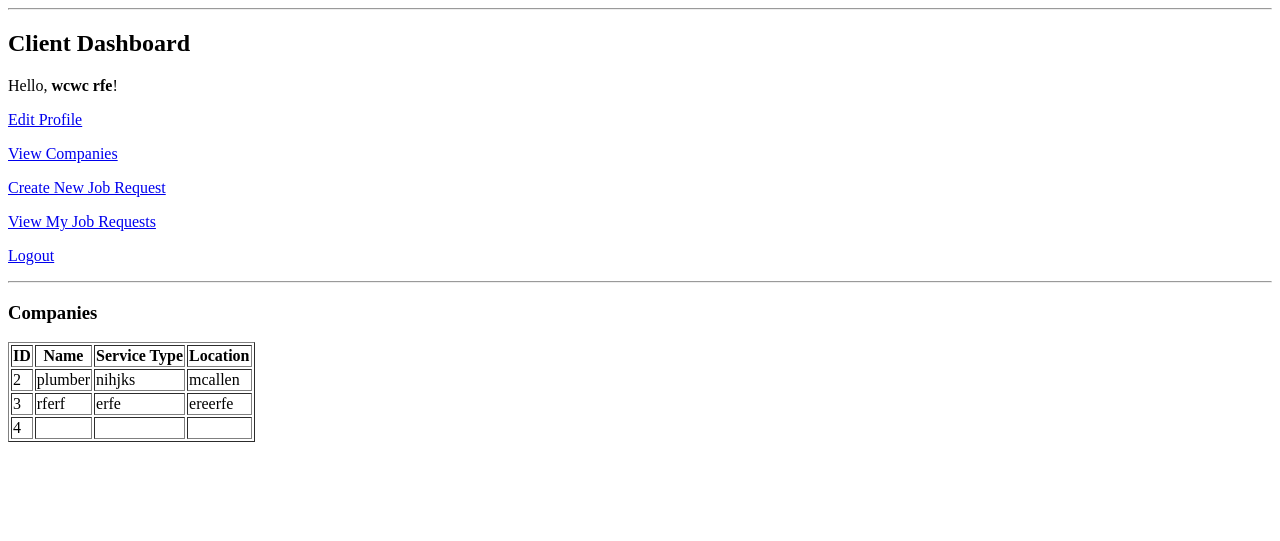
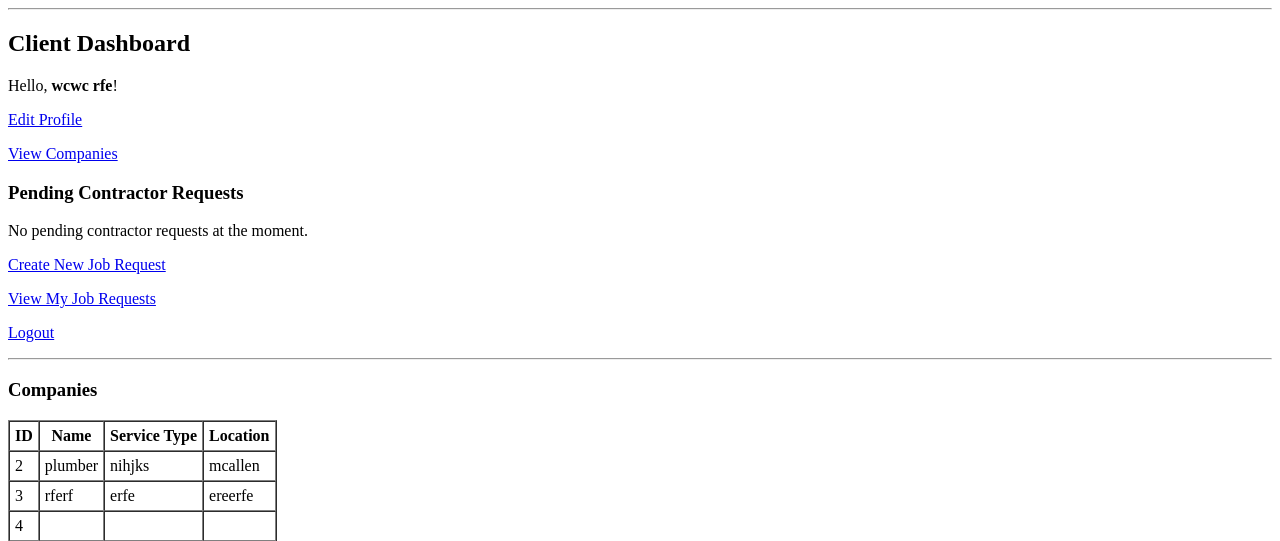
Before and after one commit to flerkjfer/Contractor-Solutions-1, a Flask app: page /dashboard/client in a window 1280 px wide. Shown: the part 26-567 px from the top of the page. Run offline with Flask 3, Linux system fonts and the light colour scheme; a user stored in the database is signed in; data comes from the database, SQL or seed files in the repository; both versions use the stored data as it was after the commit.

Commit message:
Can now view contractor info before you hire them. Minor validation for job completion as well.

```diff
--- a/app.py
+++ b/app.py
@@ -108,6 +108,21 @@ def init_db():
         FOREIGN KEY(clientID) REFERENCES Client(clientID),
         FOREIGN KEY(contractorID) REFERENCES Contractor(contractorID)
     );""")
+
+    # Contractor claim requests table
+    cur.execute("""
+        CREATE TABLE IF NOT EXISTS Contractor_Claim_Request (
+        requestID INTEGER PRIMARY KEY AUTOINCREMENT,
+        jobID INTEGER NOT NULL,
+        contractorID INTEGER NOT NULL,
+        status TEXT CHECK(status IN ('Pending', 'Accepted', 'Declined')) DEFAULT 'Pending',
+        date_requested DATE NOT NULL,
+        FOREIGN KEY(jobID) REFERENCES Job_Request(jobID),
+        FOREIGN KEY(contractorID) REFERENCES Contractor(contractorID)
+    );
+    """)
+
+
 
     # Add earnings column to Contractor if it doesn't exist
     try:
@@ -238,12 +253,33 @@ def client_dashboard():
     user_id = session["user_id"]
     conn = get_db()
     cur = conn.cursor()
+
+    # Client profile
     cur.execute("SELECT * FROM Client WHERE userID=?", (user_id,))
     profile = cur.fetchone()
+
+    # Companies
     cur.execute("SELECT * FROM Company")
     companies = cur.fetchall()
+
+    # Pending contractor claim requests for this client's jobs
+    cur.execute("""
+        SELECT jc.*, c.firstName || ' ' || c.lastName AS contractorName, jr.service
+        FROM Contractor_Claim_Request jc
+        JOIN Contractor c ON jc.contractorID = c.contractorID
+        JOIN Job_Request jr ON jc.jobID = jr.jobID
+        WHERE jr.clientID=? AND jc.status='Pending'
+        ORDER BY jc.date_requested DESC
+    """, (profile["clientID"],))
+    pending_claims = cur.fetchall()
+
     conn.close()
-    return render_template("dashboard_client.html", profile=profile, companies=companies)
+    return render_template(
+        "dashboard_client.html",
+        profile=profile,
+        companies=companies,
+        contractor_requests=pending_claims
+    )
 
 @app.route("/dashboard/contractor")
 def contractor_dashboard():
@@ -732,6 +768,119 @@ def contractor_ratings():
     conn.close()
     return render_template("contractor_ratings.html", contractor=contractor, reviews=reviews)
 
+@app.route("/request_claim/<int:job_id>")
+def request_claim(job_id):
+    if session.get("role") != "contractor":
+        return "Access denied", 403
+
+    contractor_id = get_contractor_id(session["user_id"])
+    conn = get_db()
+    cur = conn.cursor()
+
+    # Prevent duplicates
+    cur.execute("""
+        SELECT * FROM Contractor_Claim_Request
+        WHERE jobID=? AND contractorID=?
+    """, (job_id, contractor_id))
+    existing = cur.fetchone()
+
+    if existing:
+        conn.close()
+        return redirect("/dashboard/contractor/jobs")
+
+    # Insert new claim request
+    cur.execute("""
+        INSERT INTO Contractor_Claim_Request (jobID, contractorID, status, date_requested)
+        VALUES (?, ?, 'Pending', DATE('now'))
+    """, (job_id, contractor_id))
+
+    conn.commit()
+    conn.close()
+
+    return redirect("/dashboard/contractor/jobs")
+
+
+@app.route("/approve_contractor/<int:job_id>/<int:contractor_id>")
+def approve_contractor(job_id, contractor_id):
+    if session.get("role") != "client":
+        return "Access denied", 403
+
+    conn = get_db()
+    cur = conn.cursor()
+
+    # Accept this contractor
+    cur.execute("""
+        UPDATE Contractor_Claim_Request
+        SET status='Accepted'
+        WHERE jobID=? AND contractorID=?
+    """, (job_id, contractor_id))
+
+    # Reject all others
+    cur.execute("""
+        UPDATE Contractor_Claim_Request
+        SET status='Declined'
+        WHERE jobID=? AND contractorID<>?
+    """, (job_id, contractor_id))
+
+    # Assign contractor to the job
+    cur.execute("""
+        UPDATE Job_Request
+        SET contractorID=?, status='In Progress'
+        WHERE jobID=?
+    """, (contractor_id, job_id))
+
+    conn.commit()
+    conn.close()
+    return redirect("/dashboard/client")
+
+@app.route("/reject_contractor/<int:job_id>/<int:contractor_id>")
+def reject_contractor(job_id, contractor_id):
+    if session.get("role") != "client":
+        return "Access denied", 403
+
+    conn = get_db()
+    cur = conn.cursor()
+
+    cur.execute("""
+        UPDATE Contractor_Claim_Request
+        SET status='Declined'
+        WHERE jobID=? AND contractorID=?
+    """, (job_id, contractor_id))
+
+    conn.commit()
+    conn.close()
+    return redirect("/dashboard/client")
+
+@app.route("/contractor_profile/<int:contractor_id>")
+def contractor_profile(contractor_id):
+    conn = get_db()
+    cur = conn.cursor()
+
+    # Fetch contractor basic info
+    cur.execute("""
+        SELECT firstName, lastName, rating
+        FROM Contractor
+        WHERE contractorID=?
+    """, (contractor_id,))
+    contractor = cur.fetchone()
+
+    # Fetch all reviews with client names
+    cur.execute("""
+        SELECT r.comment, r.rating, r.date, c.firstName || ' ' || c.lastName AS clientName
+        FROM Review r
+        JOIN Client c ON r.clientID = c.clientID
+        WHERE r.contractorID=?
+        ORDER BY r.date DESC
+    """, (contractor_id,))
+    reviews = cur.fetchall()
+
+    conn.close()
+    return render_template(
+        "contractor_profile.html",
+        contractor=contractor,
+        reviews=reviews
+    )
+
 
 
 
--- a/templates/contractor_jobs.html
+++ b/templates/contractor_jobs.html
@@ -3,7 +3,7 @@
   {% for job in open_jobs %}
     <li>
       Job #{{ job.jobID }} - {{ job.service }} with {{ job.clientName }}
-      <a href="{{ url_for('claim_job', job_id=job.jobID) }}">Claim Job</a>
+      <a href="/request_claim/{{ job.jobID }}">Request to Claim Job</a>
     </li>
   {% else %}
     <li>No open jobs available</li>
--- a/templates/dashboard_client.html
+++ b/templates/dashboard_client.html
@@ -6,13 +6,28 @@
 <p><a href="{{ url_for('edit_profile') }}">Edit Profile</a></p>
 <p><a href="{{ url_for('list_companies') }}">View Companies</a></p>
 {# <p><a href="{{ url_for('view_all_clients') }}">See Other Clients</a></p> #}
+
+<h3>Pending Contractor Requests</h3>
+
+{% for r in contractor_requests %}
+<div style="border:1px solid #ccc; padding:10px; margin-bottom:10px;">
+    <p>Job: {{ r.service }}</p>
+    <p>Requested by: <a href="/contractor_profile/{{ r.contractorID }}">{{ r.contractorName }}</a></p>
+
+    <a href="/approve_contractor/{{ r.jobID }}/{{ r.contractorID }}">Approve</a> |
+    <a href="/reject_contractor/{{ r.jobID }}/{{ r.contractorID }}">Reject</a>
+</div>
+{% else %}
+<p>No pending contractor requests at the moment.</p>
+{% endfor %}
+
 <p><a href="{{ url_for('create_jobrequest') }}">Create New Job Request</a></p>
 <p><a href="{{ url_for('view_jobrequests') }}">View My Job Requests</a></p>
 <p><a href="{{ url_for('logout') }}">Logout</a></p>
 
 <hr>
 <h3>Companies</h3>
-<table border="1">
+<table border="1" cellpadding="5" cellspacing="0">
     <tr>
         <th>ID</th><th>Name</th><th>Service Type</th><th>Location</th>
     </tr>
```
Also changed, not shown: templates/contractor_profile.html (added, +21 -0 lines), project.db.
